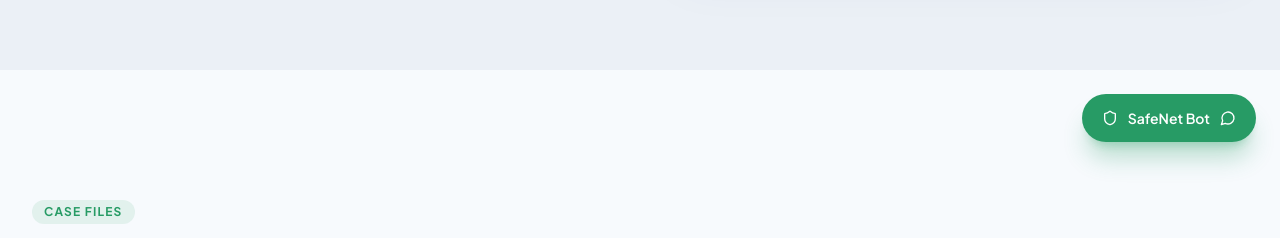
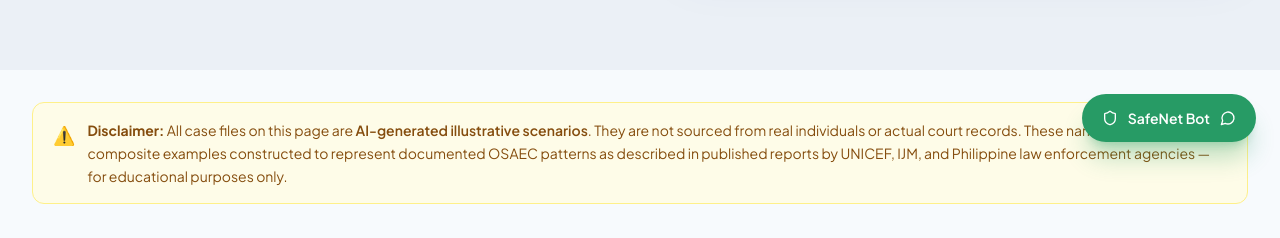
Before and after one commit to eliamenmangin-yum/safenet-ph-final, a React (Vite) app: page /case-studies in a window 1280 px wide. Shown: the part 634-872 px from the top of the page. Built offline with nearby package versions, Linux system fonts and the light colour scheme.

Commit message:
Your message describing what you changed

```diff
--- a/src/components/ChatBot.jsx
+++ b/src/components/ChatBot.jsx
@@ -64,7 +64,7 @@ const MODES = [
   { id: 'PARENT', label: 'Parent', labelFil: 'Magulang', labelBis: 'Magulang', icon: Users, color: 'text-blue-600' },
   { id: 'CHILD', label: 'Child', labelFil: 'Bata', labelBis: 'Bata', icon: Shield, color: 'text-green-600' },
   { id: 'TEACHER', label: 'Teacher', labelFil: 'Guro', labelBis: 'Magtutudlo', icon: GraduationCap, color: 'text-purple-600' },
-  { id: 'EMERGENCY', label: 'Emergency', labelFil: 'Emergency', labelBis: 'Emergency', icon: AlertTriangle, color: 'text-red-600' },
+  { id: 'EMERGENCY', label: 'Emergency Contact', labelFil: 'Emergency Contact', labelBis: 'Emergency Contact', icon: AlertTriangle, color: 'text-red-600' },
 ];
 
 const QUICK_ACTIONS = {
--- a/src/components/DownloadableToolkit.jsx
+++ b/src/components/DownloadableToolkit.jsx
@@ -266,7 +266,7 @@ export default function DownloadableToolkit() {
 
         <ScrollReveal>
           <p className="font-body text-xs text-muted-foreground text-center mt-8">
-            All resources developed by the SafeNet PH NEMSU Academic Research Project for educational purposes. Not intended as legal advice.
+            All resources are AI-generated by NotebookLM for educational purposes as part of the SafeNet PH NEMSU Academic Research Project. Not intended as legal advice.
           </p>
         </ScrollReveal>
       </div>
--- a/src/pages/CaseStudies.jsx
+++ b/src/pages/CaseStudies.jsx
@@ -116,6 +116,15 @@ export default function CaseStudies() {
           </div>
         </div>
       </section>
+       {/* AI Disclaimer Banner */}
+      <div className="max-w-7xl mx-auto px-6 lg:px-8 pt-8">
+        <div className="flex items-start gap-3 bg-yellow-50 border border-yellow-200 rounded-xl px-5 py-4">
+          <span className="text-yellow-500 text-lg flex-shrink-0 mt-0.5">⚠️</span>
+          <p className="font-body text-sm text-yellow-800 leading-relaxed">
+            <span className="font-bold">Disclaimer:</span> All case files on this page are <span className="font-semibold">AI-generated illustrative scenarios</span>. They are not sourced from real individuals or actual court records. These narratives are composite examples constructed to represent documented OSAEC patterns as described in published reports by UNICEF, IJM, and Philippine law enforcement agencies — for educational purposes only.
+          </p>
+        </div>
+      </div>
 
       {/* Case Studies Grid */}
       <section className="py-24 lg:py-32">
```
